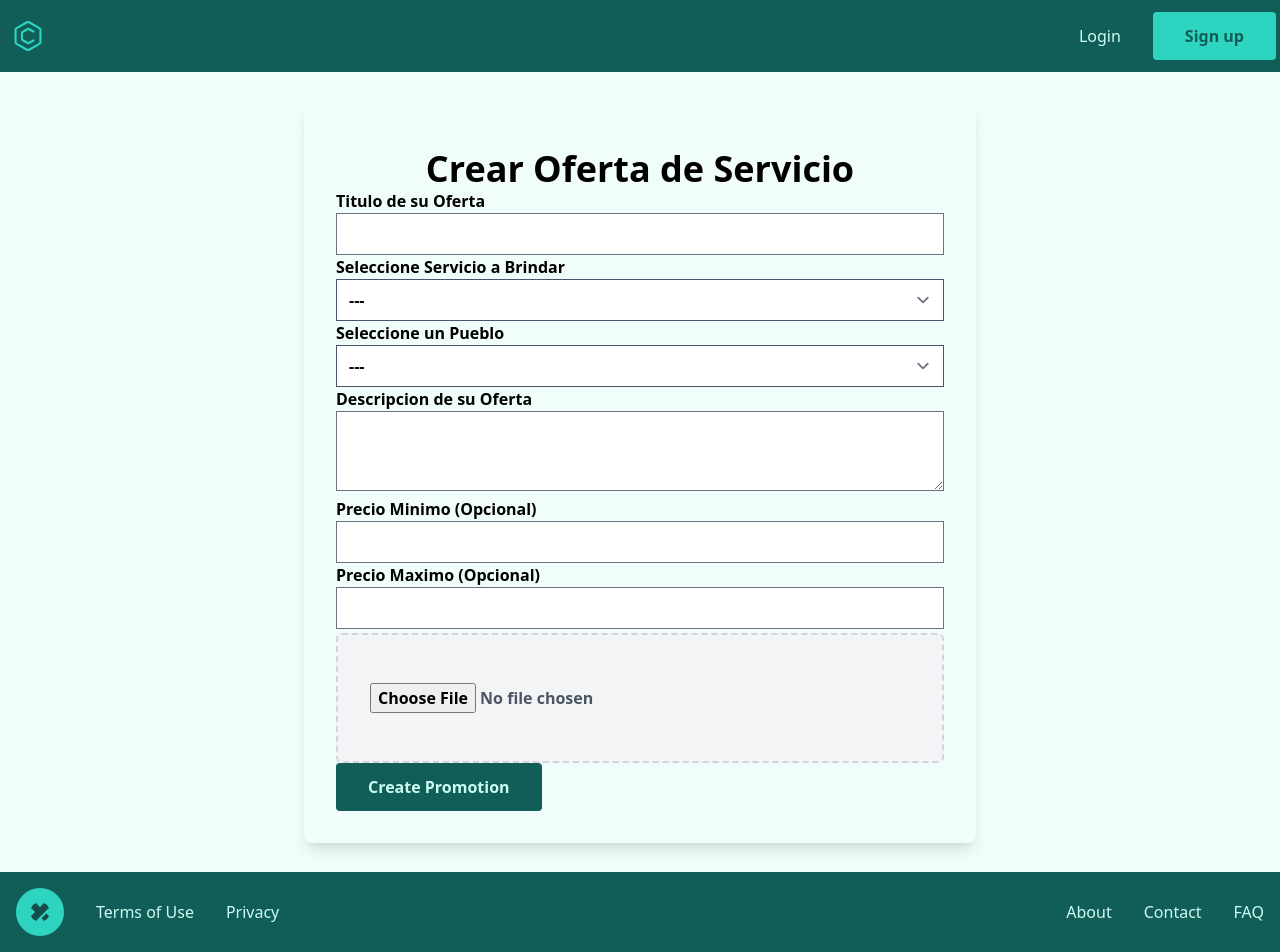
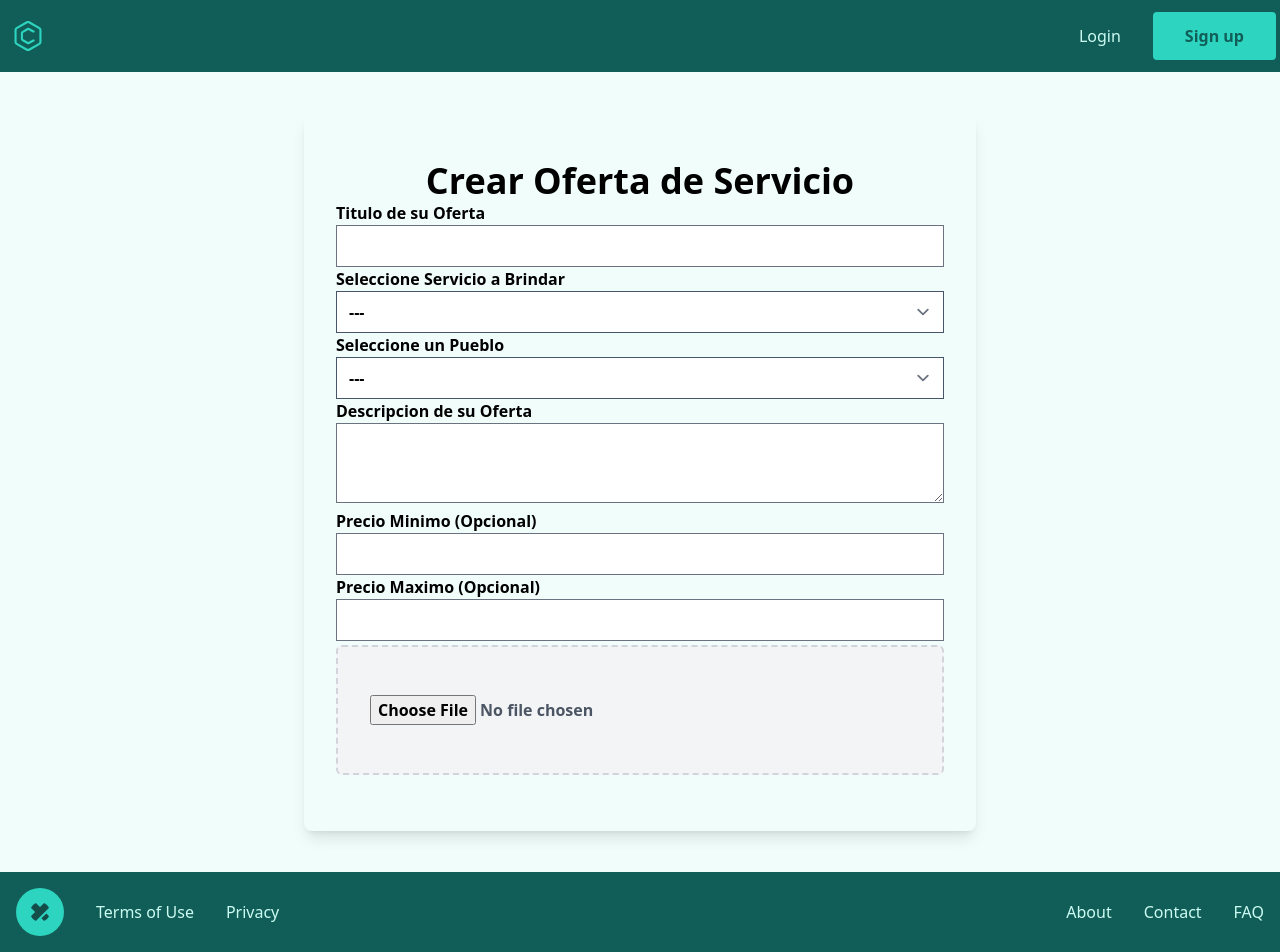
Before and after one commit to Lusanco/PalitasPR, a Svelte app in the folder frontend/: page /promote-service in a window 1280 px wide. Built offline with nearby package versions, Linux system fonts and the light colour scheme.

Commit message:
update button

```diff
--- a/frontend/src/components/Button.svelte
+++ b/frontend/src/components/Button.svelte
@@ -1,12 +1,20 @@
 <script>
   import axios from "axios";
 
-  export let buttonNAME;
-  export let classLIST;
-  export let locationURL;
-  export let crudVERB;
   export let axiosDATA;
-  export let headerTYPE;
+  export let buttonDATA = {
+    name: "",
+    twcss: "",
+    verb: "",
+    url: "",
+    headers: {},
+  };
+  // export let buttonCSS;
+  // export let buttonNAME;
+  // export let classLIST;
+  // export let locationURL;
+  // export let crudVERB;
+  // export let headerTYPE;
 
   //   State Control Variables
   let hidden = true;
@@ -19,11 +27,12 @@
     loaded = false;
     reload = true;
     error = false;
+    if (buttonDATA.url && buttonDATA.verb) {
       axios({
-      method: crudVERB,
-      url: locationURL,
+        method: buttonDATA.verb,
+        url: buttonDATA.url,
         data: axiosDATA,
-      headers: headerTYPE,
+        headers: buttonDATA.headers,
       })
         .then((response) => {
           loaded = true;
@@ -40,9 +49,17 @@
           console.log(".catch() Error Log: ", err);
           console.log(".catch() Data Log: ", axiosDATA);
         });
+    } else {
+      function scrollToTeam() {
+        const teamSection = document.getElementById("team");
+        teamSection.scrollIntoView({ behavior: "smooth" });
+      }
+      scrollToTeam();
+    }
   }
 </script>
 
-<button on:click={buttonLogic} type="button" class={classLIST}
-  >{buttonNAME}</button
->
+<button on:click={buttonLogic} type="button" class={buttonDATA.twcss}>
+  {buttonDATA.name}
+  <slot />
+</button>
```
Also changed, not shown: frontend/src/components/Slogan.svelte (renamed from frontend/src/components/LogoSlogan.svelte). Lines whose indentation alone changed are shown as unchanged.
